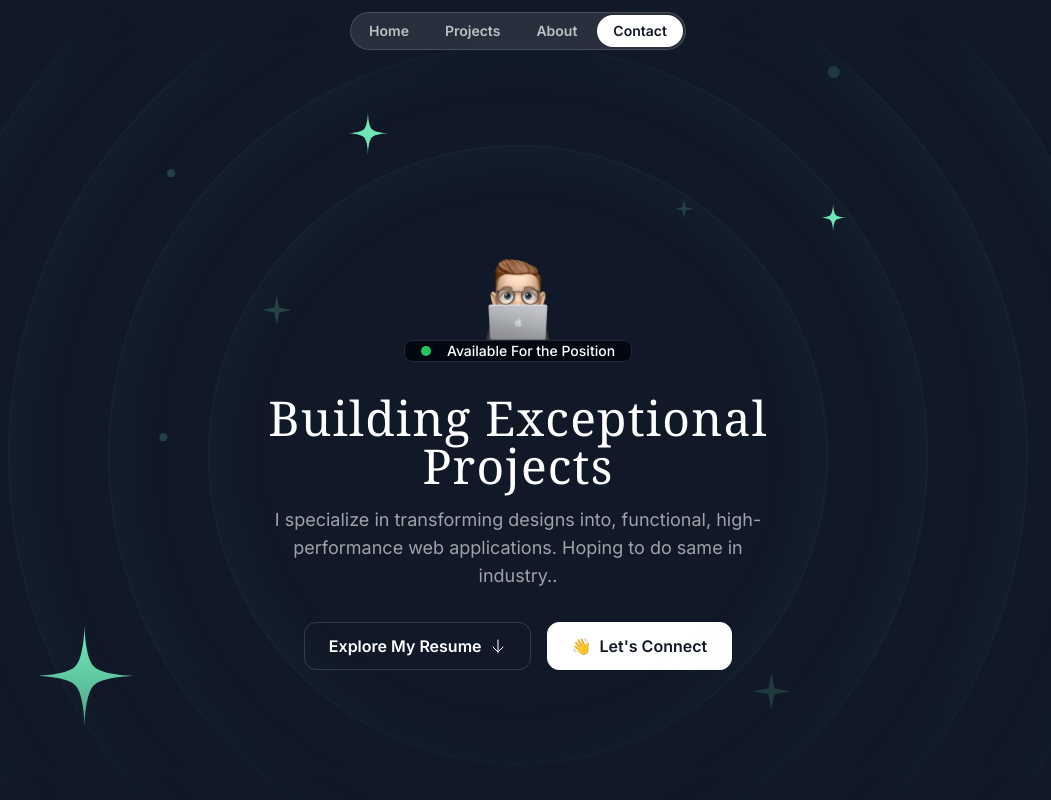
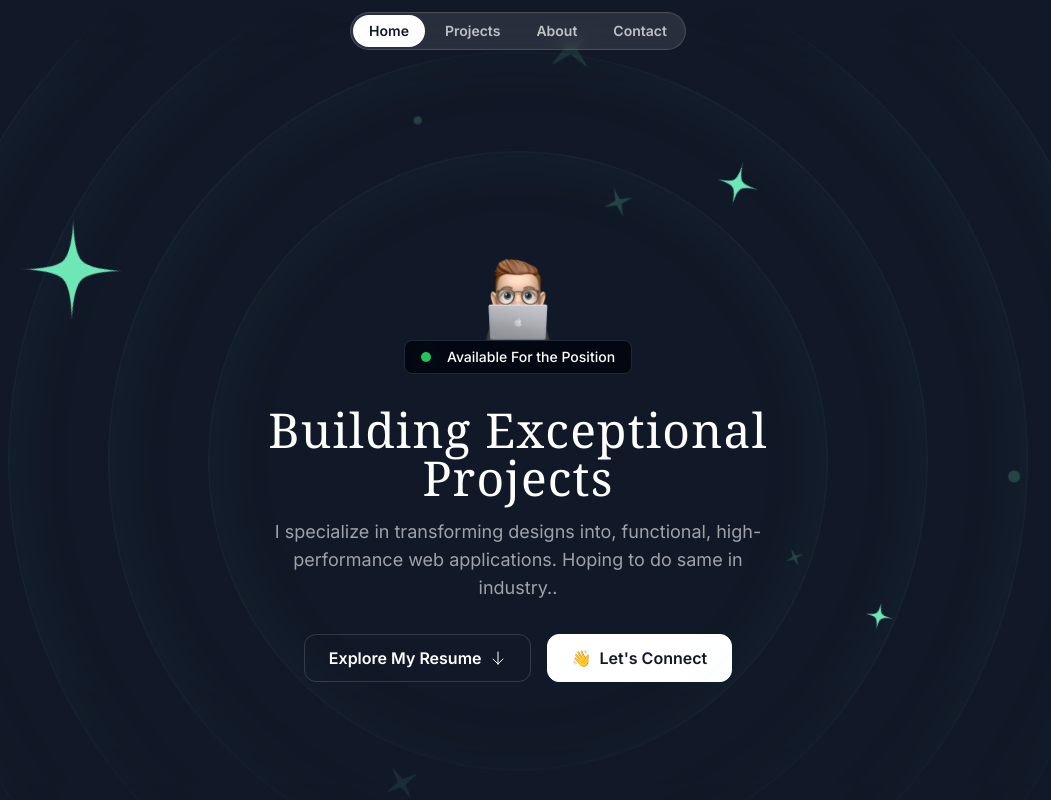
Before and after one commit to r-kaveri24/Porfolio, a Next.js app: page / in a window 1280 px wide. Shown: the top 800 px of the page, without its empty margins (122-1173 px from the left). Built offline with nearby package versions, Linux system fonts and the light colour scheme; a web font is replaced by a local one.

Commit message:
whole project done

```diff
--- a/src/app/layout.tsx
+++ b/src/app/layout.tsx
@@ -17,7 +17,7 @@ export default function RootLayout({
   children: React.ReactNode;
 }>) {
   return (
-    <html lang="en">
+    <html lang="en" className="scroll-smooth">
       <body className={twMerge(inter.variable, calistoga.variable, "bg-gray-900 text-white antialiased font-sans")}>{children}</body>
     </html>
   );
--- a/src/components/HeroOrbit.tsx
+++ b/src/components/HeroOrbit.tsx
@@ -1,15 +1,28 @@
 import { PropsWithChildren } from "react"
+import { twMerge } from "tailwind-merge";
 
-export const HeroOrbit = ({ children, size, rotation }: PropsWithChildren<{ size: number; rotation: number }>) => {
+export const HeroOrbit = ({ children, size, rotation, spin = false, spinDuration, orbit = false, orbitDuration, }: PropsWithChildren<{ size: number; rotation: number; spinDuration?: string; orbit?: boolean; spin?: boolean; orbitDuration?: string }>) => {
     return (
-        <div className='absolute top-1/2 left-1/2 -translate-x-1/2 -translate-y-1/2 flex items-start justify-start'>
-            <div style={{
+        <div className='absolute top-1/2 left-1/2 -translate-x-1/2 -translate-y-1/2'>
+            <div className={twMerge(orbit === true && "animate-spin")}
+                style={{
+                    animationDuration: orbitDuration
+                }}>
+                <div
+                    className="flex items-start justify-start"
+                    style={{
                         transform: `rotate(${rotation}deg)`,
                         height: `${size}px`,
                         width: `${size}px`,
 
                     }}>
-                <div className='inline-flex  '
+                    <div className={twMerge(spin === true && "animate-spin ")}
+                        style={{
+                            animationDuration: spinDuration
+                        }}
+                    >
+
+                        <div className='inline-flex'
                             style={{
                                 transform: `rotate(${rotation * -1}deg)`,
                             }}>
@@ -17,5 +30,7 @@ export const HeroOrbit = ({ children, size, rotation }: PropsWithChildren<{ size
                         </div>
                     </div>
                 </div>
+            </div>
+        </div >
     )
 }
--- a/src/components/card.tsx
+++ b/src/components/card.tsx
@@ -1,11 +1,11 @@
 import GrainImage from '@/assets/images/grain.jpg'
-import { PropsWithChildren } from 'react';
+import { ComponentPropsWithRef, PropsWithChildren } from 'react';
 import { twMerge } from 'tailwind-merge'
-export const Card = ({ className, children }: PropsWithChildren<{
-    className?: string;
-}>) => {
+export const Card = ({ className, children, ...other }: ComponentPropsWithRef<'div'>) => {
     return (
-        <div className={twMerge("bg-gray-800 rounded-3xl relative z-0 overflow-hidden  after:z-10 after:content-[''] after:absolute after:inset-0 after:outline-2 after:outline after:-outline-offset-2 after:rounded-3xl after:outline-white/50 after:pointer-events-none", className)}>
+        <div className={twMerge("bg-gray-800 rounded-3xl relative z-0 overflow-hidden  after:z-10 after:content-[''] after:absolute after:inset-0 after:outline-2 after:outline after:-outline-offset-2 after:rounded-3xl after:outline-white/50 after:pointer-events-none", className)}
+            {...other}
+        >
             <div className="absolute inset-0 -z-10 opacity-5" style={{
                 backgroundImage: `url(${GrainImage.src})`
             }}></div>
--- a/src/sections/Contact.tsx
+++ b/src/sections/Contact.tsx
@@ -1,7 +1,7 @@
 import ArrowUpRightIcon from '@/assets/icons/arrow-up-right.svg'
 export const ContactSection = () => {
   return <div className='py-16 pt-12 lg:py-24 lg:pt-20'>
-    <div className='container'>
+    <div id='contact' className='container'>
       <div className="bg-gradient-to-r from-emerald-300 to-sky-400 text-gray-900 py-8 px-10 rounded-3xl text-center md:text-left">
         <div className='flex flex-col md:flex-row gap-8 md:gap-16 items-center'>
           <div >
--- a/src/sections/Header.tsx
+++ b/src/sections/Header.tsx
@@ -1,13 +1,71 @@
+"use client"
+import Link from "next/link";
+import { useState, useEffect } from "react";
+
 export const Header = () => {
-  return <div className="flex justify-center items-center fixed top-3 w-full z-10">
-    <nav className="flex gap-1 p-0.5 border border-white/15 bg-white/10 backdrop-blur rounded-full">
-      <a href="#" className="nav-item">Home</a>
-      <a href="#" className="nav-item">Projects</a>
-      <a href="#" className="nav-item">About</a>
-      <a href="#" className="nav-item bg-white text-gray-900 hover:bg-white/70 hover:text-gray-900">Contact</a>
+  const [activeSection, setActiveSection] = useState("");
 
-    </nav>
+  useEffect(() => {
+    const handleScroll = () => {
+      const sections = ["home", "projects", "about", "contact"];
+      const scrollPosition = window.scrollY + window.innerHeight / 2; // Middle of the viewport
 
+      sections.forEach((section) => {
+        const element = document.getElementById(section);
+        if (element) {
+          const sectionTop = element.offsetTop;
+          const sectionHeight = element.offsetHeight;
 
-  </div >;
+          // Calculate the middle of the section
+          const sectionMiddle = sectionTop + sectionHeight / 2;
+
+          // Check if the middle of the section is near the middle of the viewport
+          if (
+            scrollPosition >= sectionMiddle - sectionHeight / 4 &&
+            scrollPosition <= sectionMiddle + sectionHeight / 4
+          ) {
+            setActiveSection(section);
+          }
+        }
+      });
+    };
+
+    window.addEventListener("scroll", handleScroll);
+
+    // Cleanup on unmount
+    return () => {
+      window.removeEventListener("scroll", handleScroll);
+    };
+  }, []);
+
+  return (
+    <div className="flex justify-center items-center fixed top-3 w-full z-10">
+      <nav className="flex gap-1 p-0.5 border border-white/15 bg-white/10 backdrop-blur rounded-full">
+        <Link
+          href="#home"
+          className={`nav-item ${activeSection === "home" ? "bg-white text-gray-900" : ""}`}
+        >
+          Home
+        </Link>
+        <Link
+          href="#projects"
+          className={`nav-item ${activeSection === "projects" ? "bg-white text-gray-900" : ""}`}
+        >
+          Projects
+        </Link>
+        <Link
+          href="#about"
+          className={`nav-item ${activeSection === "about" ? "bg-white text-gray-900" : ""}`}
+        >
+          About
+        </Link>
+        <Link
+          href="#contact"
+          className={`nav-item ${activeSection === "contact" ? "bg-white text-gray-900" : ""}`}
+        >
+          Contact
+        </Link>
+      </nav>
+    </div>
+  );
 };
--- a/src/sections/Hero.tsx
+++ b/src/sections/Hero.tsx
@@ -6,8 +6,7 @@ import ArrowDown from '@/assets/icons/arrow-down.svg'
 import Image from 'next/image';
 import { HeroOrbit } from '@/components/HeroOrbit';
 export const HeroSection = () => {
-  return (
-    <div className='py-32 md:py-48 lg:py-60 relative z-0 overflow-x-clip'>
+  return (<div id='home' className='py-32 md:py-48 lg:py-60 relative z-0 overflow-x-clip'>
     <div className='absolute inset-0 [mask-image:linear-gradient(to_bottom,transparent,black_10%,black_70%,transparent)]'>
       <div
         className='absolute inset-0 -z-30 opacity-5'
@@ -18,39 +17,44 @@ export const HeroSection = () => {
       <div className='size-[820px] hero-ring'></div>
       <div className='size-[1020px] hero-ring'></div>
       <div className='size-[1220px] hero-ring'></div>
-        <HeroOrbit size={800} rotation={-72}>
-          <StarIcon className='size-28 text-emerald-300' />
+      <HeroOrbit size={430} rotation={-14} orbit orbitDuration='30s' spin spinDuration='3s'>
+        <SparkleIcon className='size-8 text-emerald-300/20' />
       </HeroOrbit>
-        <HeroOrbit size={550} rotation={20}>
+      <HeroOrbit size={440} rotation={79} orbit orbitDuration='32s' spin spinDuration='3s'>
+        <SparkleIcon className='size-5 text-emerald-300/20' />
+      </HeroOrbit>
+      <HeroOrbit size={520} rotation={-41} orbit orbitDuration='34s'>
+        <div className='size-2 rounded-full bg-emerald-300/20' />
+      </HeroOrbit>
+      <HeroOrbit size={530} rotation={178} orbit orbitDuration='36s' spin spinDuration='3s'>
+        <SparkleIcon className='size-10 text-emerald-300/20' />
+      </HeroOrbit>
+      <HeroOrbit size={550} rotation={20} orbit orbitDuration='38s' spin spinDuration='6s'>
         <StarIcon className='size-12 text-emerald-300' />
       </HeroOrbit>
-        <HeroOrbit size={590} rotation={98}>
+      <HeroOrbit size={590} rotation={98} orbit orbitDuration='40s' spin spinDuration='6s'>
         <StarIcon className='size-8 text-emerald-300' />
       </HeroOrbit>
-        <HeroOrbit size={430} rotation={-14}>
-          <SparkleIcon className='size-8 text-emerald-300/20' />
+      <HeroOrbit size={650} rotation={-5} orbit orbitDuration='42s' spin spinDuration='3s'>
+        <SparkleIcon className='size-14 text-emerald-300/20' />
       </HeroOrbit>
-        <HeroOrbit size={440} rotation={79}>
-          <SparkleIcon className='size-5 text-emerald-300/20' />
+      <HeroOrbit size={710} rotation={144} orbit orbitDuration='44s'>
+        <div className='size-2 rounded-full bg-emerald-300/20' />
       </HeroOrbit>
-        <HeroOrbit size={530} rotation={178}>
-          <SparkleIcon className='size-10 text-emerald-300/20' />
-        </HeroOrbit>
-        <HeroOrbit size={720} rotation={85}>
+      <HeroOrbit size={720} rotation={85} orbit orbitDuration='46s'>
         <div className='size-3 rounded-full bg-emerald-300/20' />
       </HeroOrbit>
-        <HeroOrbit size={520} rotation={-41}>
-          <div className='size-2 rounded-full bg-emerald-300/20' />
-        </HeroOrbit>
-        <HeroOrbit size={650} rotation={-5}>
-          <div className='size-2 rounded-full bg-emerald-300/20' />
+      <HeroOrbit size={800} rotation={-72} orbit orbitDuration='48s' spin spinDuration='6s'>
+        <StarIcon className='size-28 text-emerald-300' />
       </HeroOrbit>
     </div>
     <div className="container">
       <div className='flex flex-col items-center'>
         <Image src={memojiImage} className='size-[100px]' alt="Person peeking from behind laptop" />
-          <div className='bg-gray-950 border border-gray-800 px-4 py1.5 inline-flex items-center gap-4 rounded-lg'>
-            <div className='bg-green-500 size-2.5 rounded-full'></div>
+        <div className='bg-gray-950 border border-gray-800 px-4 py-1.5 inline-flex items-center gap-4 rounded-lg'>
+          <div className='bg-green-500 size-2.5 rounded-full relative'>
+            <div className='bg-green-500 absolute inset-0 rounded-full animate-ping-large '></div>
+          </div>
           <div className='text-sm font-medium'>Available For the Position</div>
         </div>
       </div>
--- a/tailwind.config.ts
+++ b/tailwind.config.ts
@@ -24,6 +24,34 @@ const config: Config = {
       fontFamily:{
         sans:'var(--font-sans)',
         sarif:"var(--font-sarif)",
+      },
+      animation:{
+        'ping-large':"ping-large 1s ease-in-out infinite",
+        'move-left': 'move-left 1s linear infinite',
+        'move-right': 'move-right 1s linear infinite',
+      },
+      keyframes:{
+        'ping-large':{
+          '75%, 100%': {
+            transform: 'scale(3)',
+            opacity:"0"
+          }
+        },
+        'move-left':{
+          '0%':{
+            transform:'translateX(0%)'
+          },
+          '100%':{
+            transform:'translateX(-50%)'
+          }
+        },'move-right':{
+          '0%':{
+            transform:'translateX(-50%)'
+          },
+          '100%':{
+            transform:'translateX(0%)'
+          }
+        }
       }
     },
   },
```
Also changed, not shown: src/components/ToolboxItems.tsx (+10 -5 lines), src/sections/About.tsx (+18 -10 lines), src/sections/Footer.tsx (+10 -7 lines), src/sections/Projects.tsx (+13 -9 lines). Lines whose indentation alone changed are shown as unchanged.
